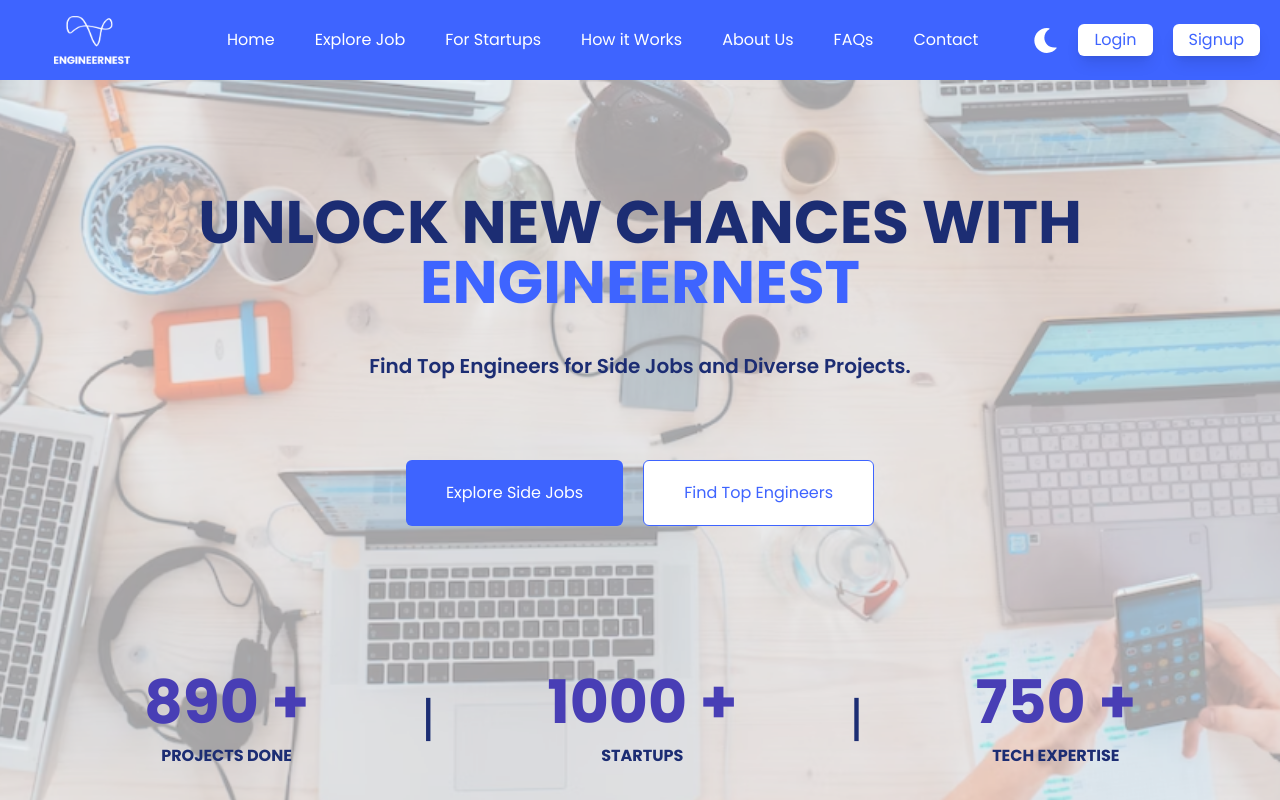
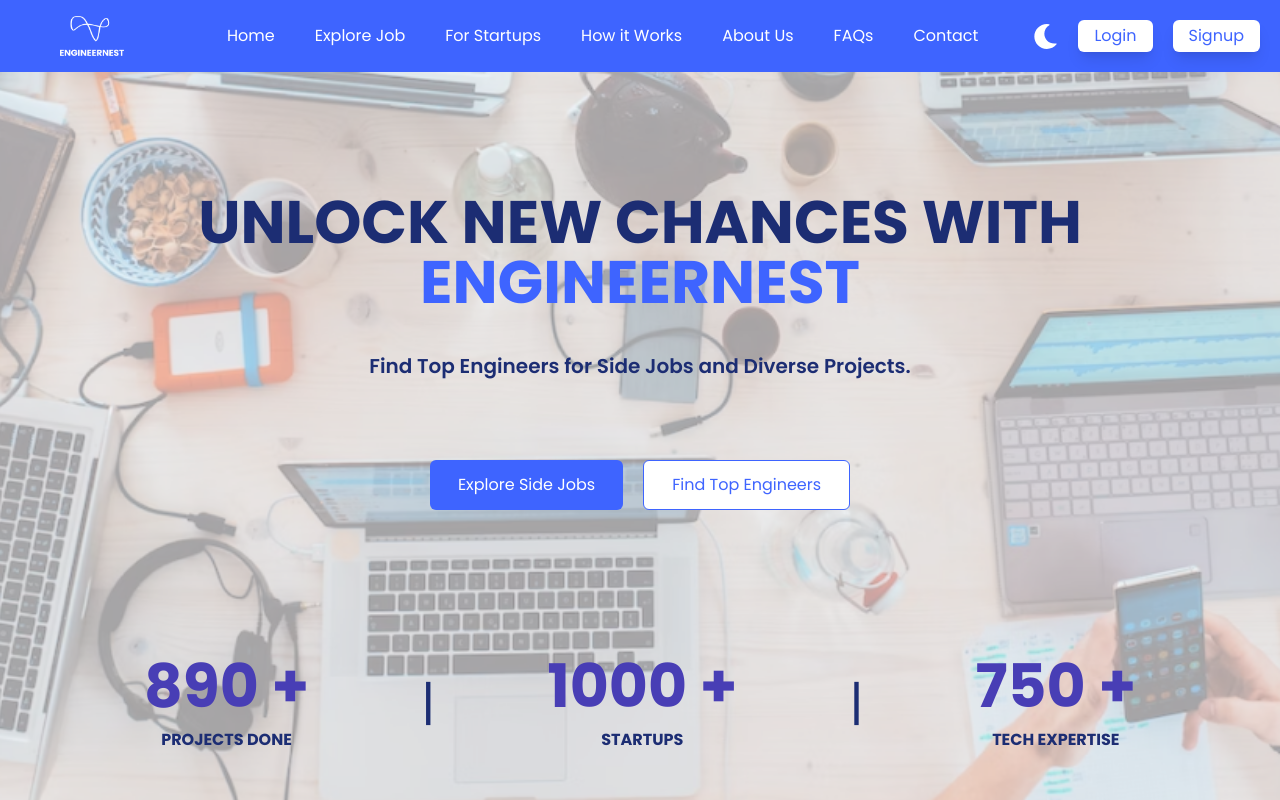
Before and after one commit to CheaChamroeun-Am/Engineernests, a Next.js app: page / in a window 1280 px wide. Shown: the top 800 px of the page. Built offline with nearby package versions, Linux system fonts and the light colour scheme.

Commit message:
final commit

```diff
--- a/app/layout.js
+++ b/app/layout.js
@@ -2,10 +2,13 @@
 import "./globals.css";
 import Footer from "@/components/Footer";
 import { Providers } from "@/components/Providers";
+import Link from "next/link";
+
 
 export const metadata = {
   title: "Engineernest",
   description: "Find Top Engineers for Side Jobs and Diverse Projects.",
+
 };
 
 export default function RootLayout({ children }) {
--- a/components/Hero.jsx
+++ b/components/Hero.jsx
@@ -15,10 +15,10 @@
         </p>
 
         <div className="mt-20 flex justify-center flex-wrap gap-5">
-          <button className="text-white rounded-md py-2 px-5 md:py-5 md:px-10 bg-[#3E64FF] hover:bg-[#2A48CC] transition-all duration-500 from-primary to-secondary hover:bg-blend-darken">
+          <button className="text-white rounded-md py-2 px-5 md:py-3 md:px-7 bg-[#3E64FF] hover:bg-[#2A48CC] transition-all duration-500 from-primary to-secondary hover:bg-blend-darken">
             Explore Side Jobs
           </button>
-          <button className="border bg-white py-2 px-5 md:py-5 md:px-10 border-primary1 text-primary1 hover:bg-primary1 hover:text-white transition-colors duration-500 rounded-md  ">
+          <button className="border bg-white py-2 px-5 md:py-3 md:px-7 border-primary1 text-primary1 hover:bg-primary1 hover:text-white transition-colors duration-500 rounded-md  ">
             Find Top Engineers
           </button>
         </div>
--- a/components/Navbar.jsx
+++ b/components/Navbar.jsx
@@ -46,7 +46,7 @@
           <img
             src="/logo2.png"
             alt="logo"
-            className="w-20 h-12 object-contain"
+            className="w-20 h-10 object-contain"
           >
 
           </img>
```
Also changed, not shown: 2 other files (tests, documents, lock files or other folders).
